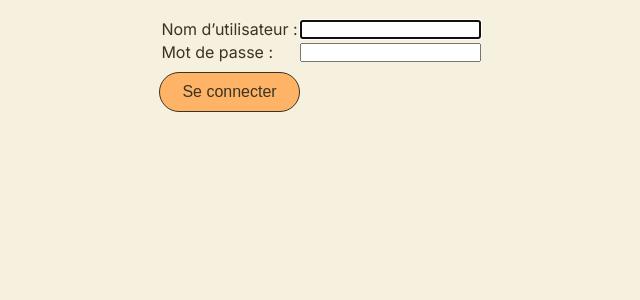
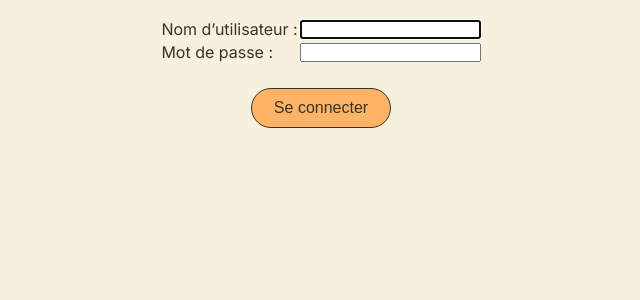
Before and after one commit to KDerec/Motus, a Django app: page /login/ in a window 1280 px wide. Shown: the part 104-404 px from the top of the page, without its empty margins (319-959 px from the left). Run offline with Django 5.2, Linux system fonts and the light colour scheme.

Commit message:
💄 Change login form

```diff
--- a/static/css/styles.css
+++ b/static/css/styles.css
@@ -49,6 +49,14 @@ main {
     gap: 1rem;
 }
 
+#login-form {
+    display: flex;
+    align-items: center;
+    gap: 1rem;
+    flex-direction: column;
+}
+
+
 .buttons {
     font-size: 1rem;
     color: var(--color4);
--- a/templates/registration/login.html
+++ b/templates/registration/login.html
@@ -14,7 +14,7 @@
 {% endif %}
 {% endif %}
 
-<form method="post" action="{% url 'login' %}">
+<form method="post" action="{% url 'login' %}" id="login-form">
   {% csrf_token %}
   <table>
     <tr>
```
